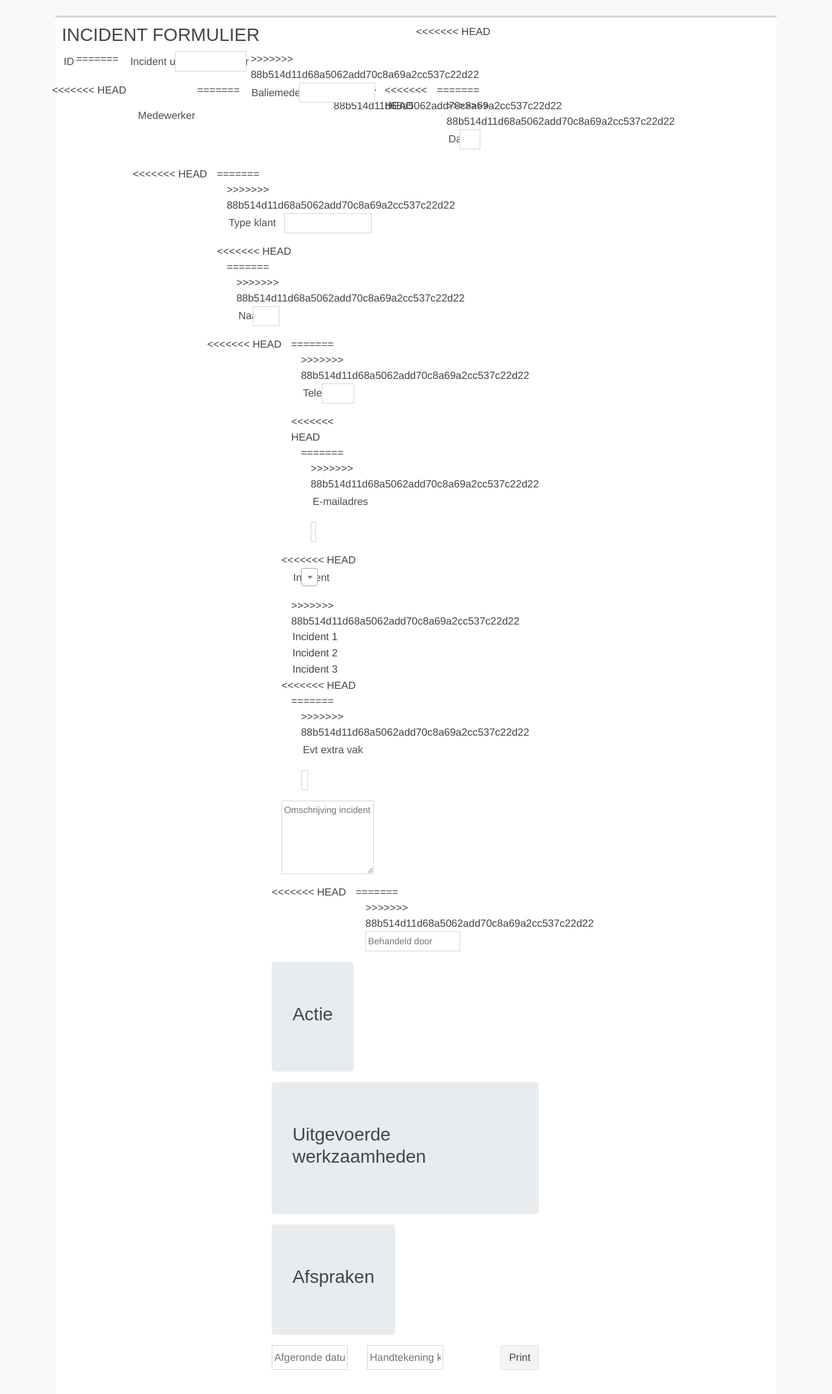
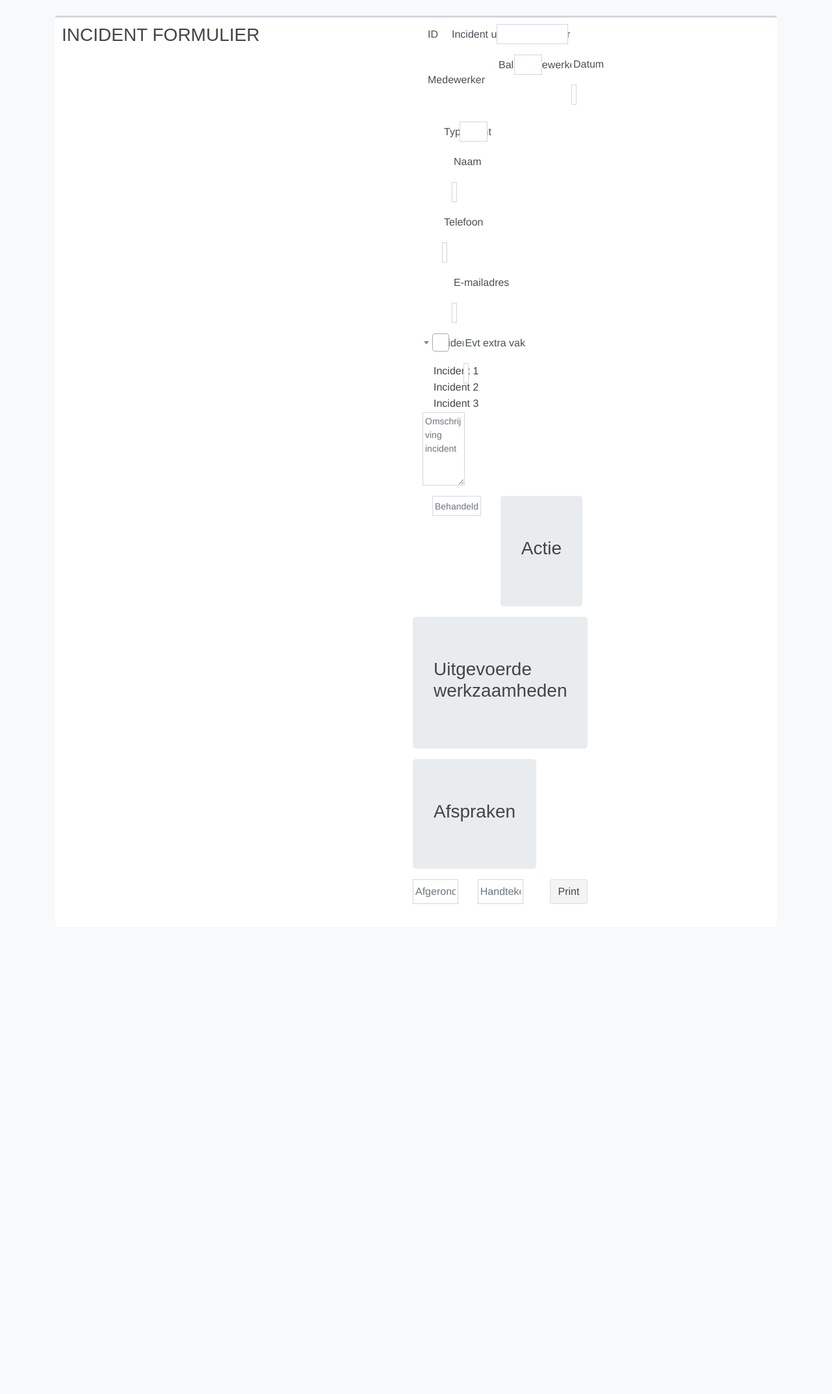
Before and after one commit to NotoriousRick/IMSProject, a PHP site: page / in a window 1280 px wide. Shown: the part 56-2201 px from the top of the page at 65% size. After the commit the page ends 1447 px from the top, so only its background shows below. Run offline with PHP 8.4, Linux system fonts and the light colour scheme.

Commit message:
Without head from merge conflict

```diff
--- a/Index.php
+++ b/Index.php
@@ -34,43 +34,43 @@
                         <div class="col-lg-6">
                             <h3>INCIDENT FORMULIER</h3>
                         </div>
-<<<<<<< HEAD
+
                         <div class="col-lg-6">
                             <div class="input-group">
                                 <div class="input-group-prepend">
                                     <span class="input-group-text" id="span_margin_radius_padding">ID</span>
-=======
+
                         <div class="col">
                             <div class="input-group">
                                 <div class="input-group-prepend">
                                     <span class="input-group-text" id="span_margin_radius_padding">Incident uniek ID nummer</span>
->>>>>>> 88b514d11d68a5062add70c8a69a2cc537c22d22
+
                                 </div>
                                 <input type="text" class="form-control form-control-sm" id="input_margin_radius_padding" name="incident_number">
                             </div>
                         </div>
                     </div>
                     <div class="row">
-<<<<<<< HEAD
+
                         <div class="col-lg-6">
                             <div class="input-group">
                                 <div class="input-group-prepend">
                                     <span class="input-group-text" id="span_margin_radius_padding">Medewerker</span>
-=======
+
                         <div class="col">
                             <div class="input-group">
                                 <div class="input-group-prepend">
                                     <span class="input-group-text" id="span_margin_radius_padding">Baliemedewerker</span>
->>>>>>> 88b514d11d68a5062add70c8a69a2cc537c22d22
+
                                 </div>
                                 <input type="text" class="form-control form-control-sm" id="input_margin_radius_padding"  name="incident_number">
                             </div>
                         </div>
-<<<<<<< HEAD
+
                         <div class="col-lg-6">
-=======
+
                         <div class="col">
->>>>>>> 88b514d11d68a5062add70c8a69a2cc537c22d22
+
                             <div class="input-group">
                                 <div class="input-group-prepend">
                                     <span class="input-group-text" id="span_margin_radius_padding">Datum</span>
@@ -82,11 +82,10 @@
                 </div>
                 <div class="box-body with-border">
                     <div class="row">
-<<<<<<< HEAD
+
                         <div class="col-lg-6">
-=======
+
                         <div class="col">
->>>>>>> 88b514d11d68a5062add70c8a69a2cc537c22d22
                             <div class="input-group">
                                 <div class="input-group-prepend">
                                     <span class="input-group-text" id="span_margin_radius_padding">Type klant</span>
@@ -94,11 +93,11 @@
                                 <input type="text" class="form-control form-control-sm" id="input_margin_radius_padding"  name="customer_type">
                             </div>
                         </div>
-<<<<<<< HEAD
+
                         <div class="col-lg-6">
-=======
+
                         <div class="col">
->>>>>>> 88b514d11d68a5062add70c8a69a2cc537c22d22
+
                             <div class="input-group">
                                 <div class="input-group-prepend">
                                     <span class="input-group-text" id="span_margin_radius_padding">Naam</span>
@@ -108,11 +107,11 @@
                         </div>
                     </div>
                     <div class="row">
-<<<<<<< HEAD
+
                         <div class="col-lg-6">
-=======
+
                         <div class="col">
->>>>>>> 88b514d11d68a5062add70c8a69a2cc537c22d22
+
                             <div class="input-group">
                                 <div class="input-group-prepend">
                                     <span class="input-group-text" id="span_margin_radius_padding">Telefoon</span>
@@ -120,11 +119,11 @@
                                 <input type="text" class="form-control form-control-sm" id="input_margin_radius_padding"  name="phone">
                             </div>
                         </div>
-<<<<<<< HEAD
+
                         <div class="col-lg-6">
-=======
+
                         <div class="col">
->>>>>>> 88b514d11d68a5062add70c8a69a2cc537c22d22
+
                             <div class="input-group">
                                 <div class="input-group-prepend">
                                     <span class="input-group-text" id="span_margin_radius_padding">E-mailadres</span>
@@ -134,28 +133,28 @@
                         </div>
                     </div>
                     <div class="row">
-<<<<<<< HEAD
+
                         <div class="col-lg-6">
                           <div class="input-group">
                               <div class="input-group-prepend">
                                   <span class="input-group-text" id="span_margin_radius_padding">Incident</span>
                               </div>
                             <select class="select_two" name="type_of_notification" style="width:60%; border:none;">
-=======
+
                         <div class="col">
                             <select class="form-control form-control-sm select_two bigdrop" id="input_margin_radius_padding" name="type_of_notification" placeholder="Soort melding">
->>>>>>> 88b514d11d68a5062add70c8a69a2cc537c22d22
+
                                 <option>Incident 1</option>
                                 <option>Incident 2</option>
                                 <option>Incident 3</option>
                             </select>
                           </div>
                         </div>
-<<<<<<< HEAD
+
                         <div class="col-lg-6">
-=======
+
                         <div class="col">
->>>>>>> 88b514d11d68a5062add70c8a69a2cc537c22d22
+
                           <div class="input-group">
                               <div class="input-group-prepend">
                                   <span class="input-group-text" id="span_margin_radius_padding">Evt extra vak</span>
@@ -171,11 +170,11 @@
                         </div>
                     </div>
                     <div class="row">
-<<<<<<< HEAD
+
                         <div class="col-lg-6">
-=======
+
                         <div class="col">
->>>>>>> 88b514d11d68a5062add70c8a69a2cc537c22d22
+
                             <input type="text" class="form-control form-control-sm"  id="input_margin_radius_padding" name="treated by" placeholder="Behandeld door">
                         </div>
                     </div>
```
